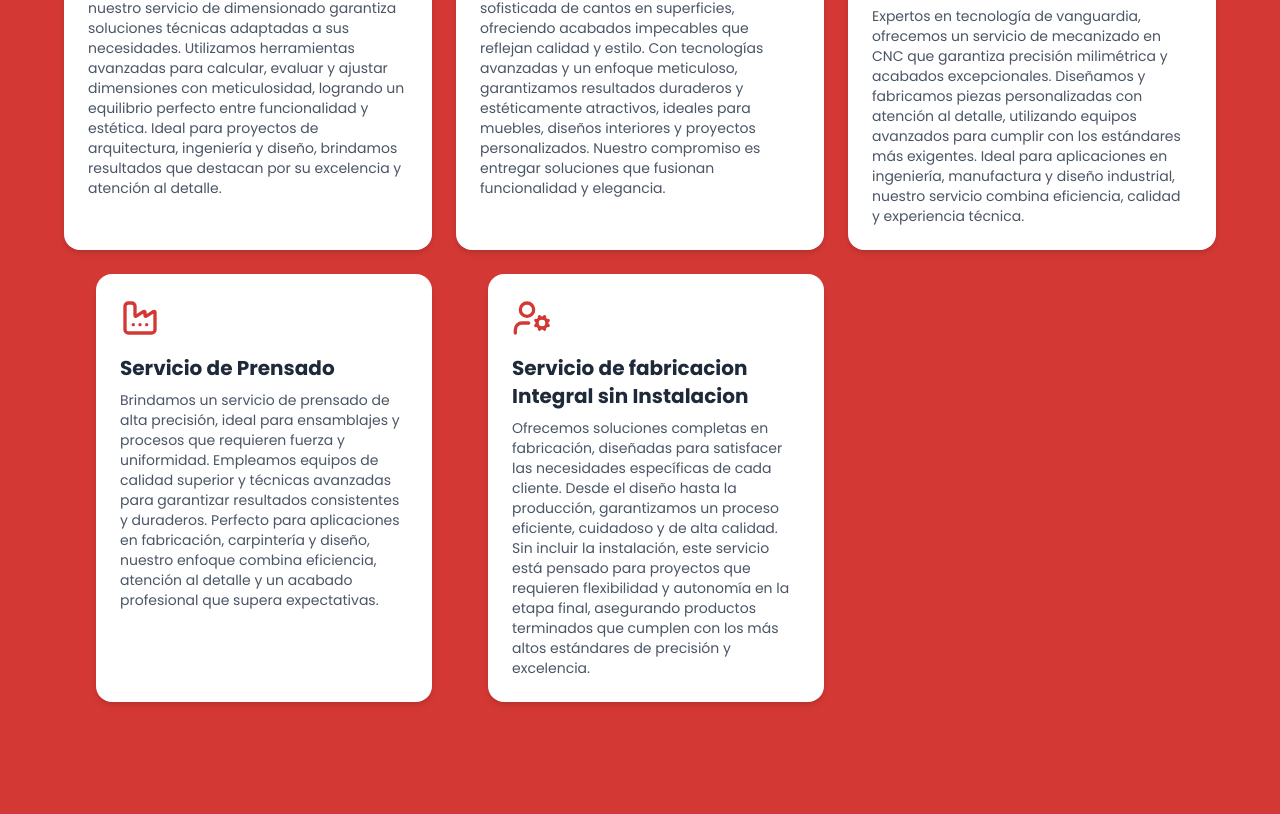
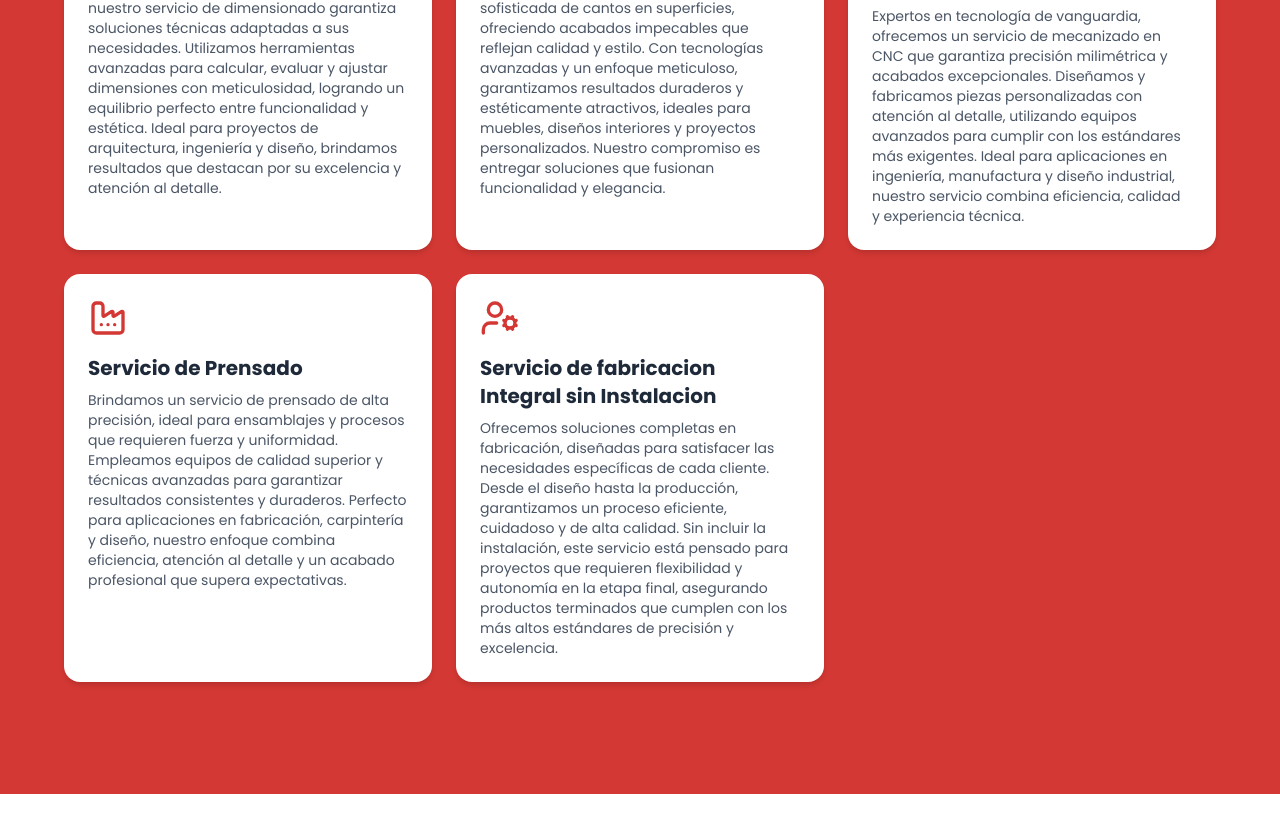
Before and after one commit to Juanith0xx/s_muebles, a React (Vite) app: page /servicios in a window 1280 px wide. Shown: the part 350-1164 px from the top of the page. Built offline with nearby package versions, Linux system fonts and the light colour scheme.

Commit message:
update v7

```diff
--- a/src/components/Footer.jsx
+++ b/src/components/Footer.jsx
@@ -67,7 +67,7 @@ const Footer = () => {
       </div>
 
       {/* Línea inferior */}
-      <div className="mt-12 border-t border-white/30 pt-6 text-center text-white/80 text-sm font-[Poppins]">
+      <div className="mt-12 border-t border-white/30 pt-6 text-center text-white/80 text-sm font-[Poppins] font-bold">
         © {new Date().getFullYear()} Sistema Muebles. Todos los derechos reservados.
       </div>
     </footer>
--- a/src/components/Navbar.jsx
+++ b/src/components/Navbar.jsx
@@ -7,6 +7,7 @@ const Navbar = () => {
   const [menuOpen, setMenuOpen] = useState(false);
 
   const closeMenu = () => setMenuOpen(false);
+
 
   return (
     <nav className="bg-white p-4 pr-8 text-black flex justify-between items-center w-full fixed top-0 left-0 z-50">
--- a/src/components/ServicePanel.jsx
+++ b/src/components/ServicePanel.jsx
@@ -40,7 +40,7 @@ export default function ServicePanel() {
           <div
             key={idx}
             className={`p-6 bg-white dark:bg-gray-800 cursor-pointer rounded-2xl shadow-md hover:shadow-xl transition-all duration-300 hover:-translate-y-1
-              ${idx >= 3 ? "md:ml-8" : ""}
+              ${idx >= 3 ? "" : ""}
             `}
           >
             <div className="text-primary mb-4">{service.icon}</div>
```
